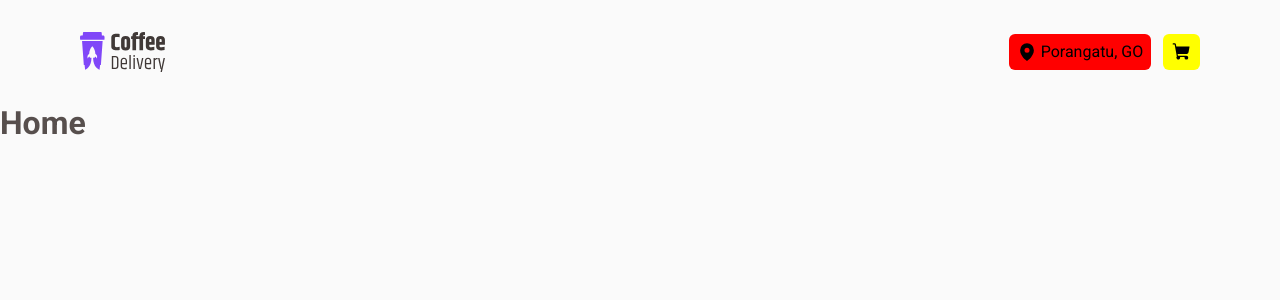
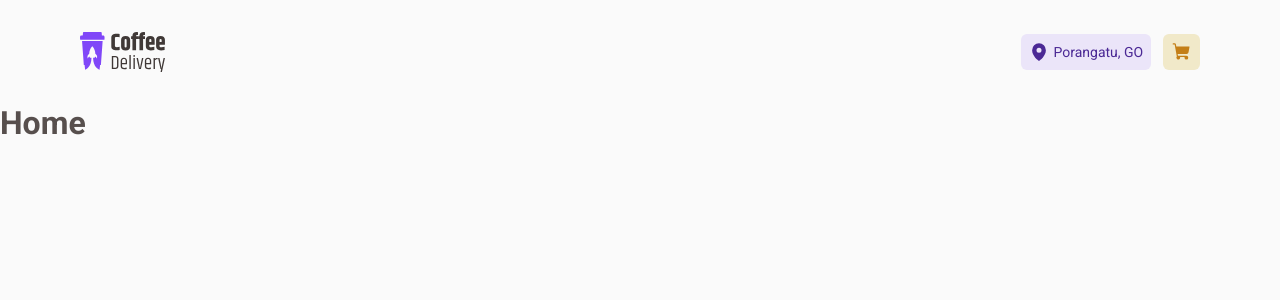
Before and after one commit to Lucasedusi/react-coffee-delivery, a React (Vite) app: page / in a window 1280 px wide. Shown: the top 300 px of the page. Built offline with nearby package versions, Linux system fonts and the light colour scheme.

Commit message:
refactoring styles header

```diff
--- a/src/components/Header/styles.ts
+++ b/src/components/Header/styles.ts
@@ -32,12 +32,15 @@ export const HeaderButtonBase = styled.button`
 	border-radius: 6px;
 	border: none;
 	padding: 0 0.5rem;
+	font-size: ${({ theme }) => theme.textSizes["text-regular-s"]};
 `;
 
 export const HeaderButtonLocation = styled(HeaderButtonBase)`
-	background: #f00;
+	background: ${({ theme }) => theme.colors["brand-purple-light"]};
+	color: ${({ theme }) => theme.colors["brand-purple-dark"]};
 `;
 
 export const HeaderButtonCart = styled(HeaderButtonBase)`
-	background: #ff0;
+	background: ${({ theme }) => theme.colors["brand-yellow-light"]};
+	color: ${({ theme }) => theme.colors["brand-yellow-dark"]};
 `;
```
